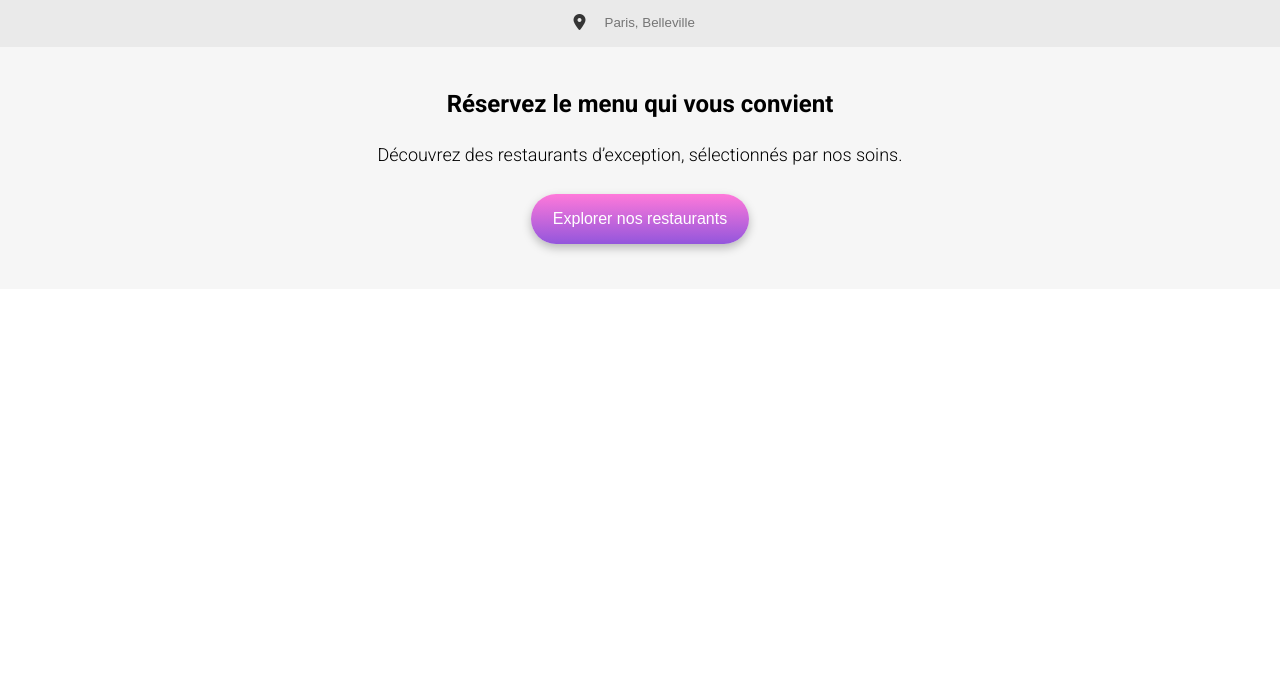
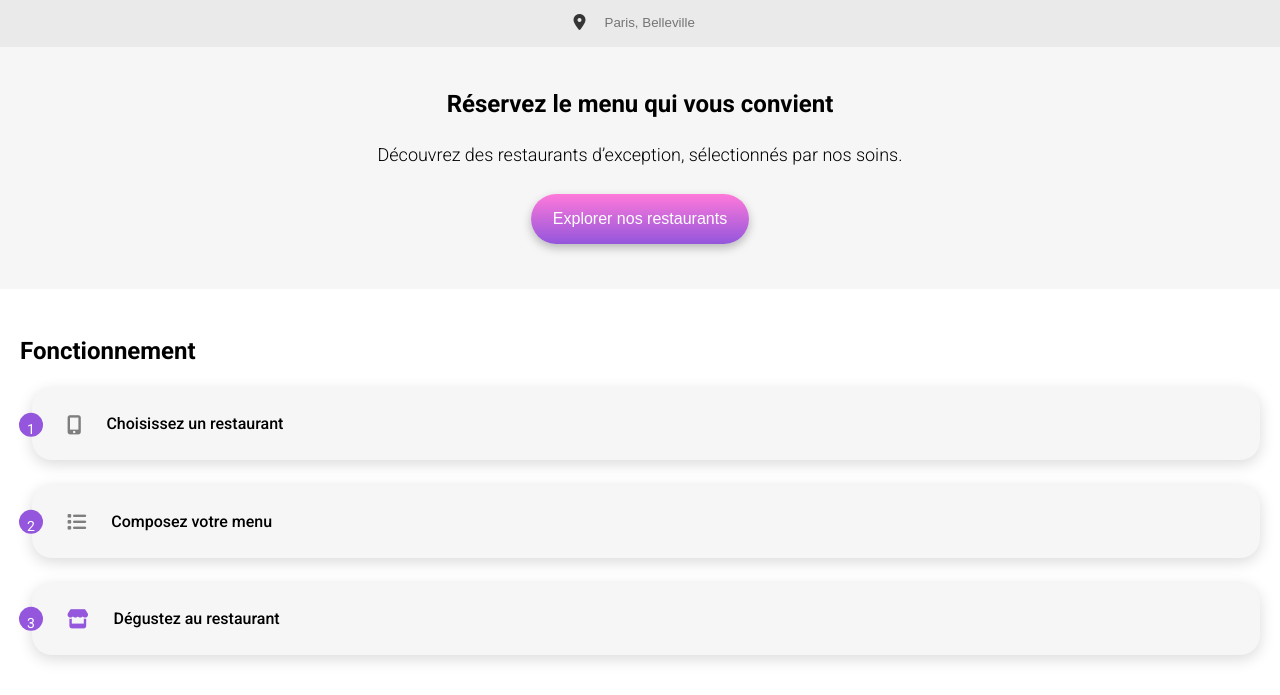
Before and after one commit to Axel93183/ohmyfood, a plain HTML site: page home.html in a window 1280 px wide. Shown: the part 83-778 px from the top of the page. Drawn offline with Linux system fonts and the light colour scheme.

Commit message:
Homepage : section-fonctionnement

```diff
--- a/assets/sass/abstracts/_mixins.scss
+++ b/assets/sass/abstracts/_mixins.scss
@@ -0,0 +1,14 @@
+@mixin font-title {
+  font-size: 24px;
+  font-weight: 700;
+}
+
+@mixin font-subtitle {
+  font-size: 18px;
+  font-weight: 300;
+}
+
+@mixin font-btn {
+  font-size: 16px;
+  font-weight: 500;
+}
--- a/assets/sass/abstracts/_variables.scss
+++ b/assets/sass/abstracts/_variables.scss
@@ -1,9 +1,10 @@
-$light-green: #99E2D0;
+$light-green: #99e2d0;
 $dark-green: #008766;
-$light-blue: #89C8FA;
-$dark-blue: #003A68;
-$purple: #9356DC;
+$light-blue: #89c8fa;
+$dark-blue: #003a68;
+$purple: #9356dc;
 $black: #101010;
-$light-grey: #F6F6F6;
-$grey: #EAEAEA;
+$light-grey: #f6f6f6;
+$soft-grey: #eaeaea;
+$grey: #7e7e7e;
 $dark-grey: #353535;
--- a/assets/sass/base/_typography.scss
+++ b/assets/sass/base/_typography.scss
@@ -1,18 +1,19 @@
-body{
-    font-family: Roboto;
+body {
+  font-family: Roboto;
 }
-.title{
-font-size: 24px;
-font-weight: 700;
+.title {
+  @include font-title;
 }
 
-.subtitle{
-    font-size: 18px;
-font-weight: 300;
+.subtitle {
+  @include font-subtitle;
 }
 
-.btnFont{
-    font-size: 16px;
-font-weight: 500;
-color: white;
+.btnFont {
+  @include font-btn;
+  color: white;
 }
+
+.workText {
+  @include font-btn;
+}
--- a/assets/sass/layout/_header.scss
+++ b/assets/sass/layout/_header.scss
@@ -16,7 +16,7 @@ header {
     align-items: center;
     height: 50px;
     color: $dark-grey;
-    background-color: $grey;
+    background-color: $soft-grey;
     width: 100%;
     input {
       background-color: inherit;
--- a/assets/sass/pages/_home.scss
+++ b/assets/sass/pages/_home.scss
@@ -1,4 +1,4 @@
-.explore{
+.explore {
   display: flex;
   flex-direction: column;
   gap: 30px;
@@ -6,8 +6,50 @@
   text-align: center;
   padding: 45px 0;
   background-color: $light-grey;
-    h1{
+  h1 {
     padding: 0 45px;
   }
+}
 
+.working {
+  padding: 50px 20px 70px;
+  display: flex;
+  flex-direction: column;
+  gap: 25px;
 }
+
+.working-container {
+  display: flex;
+  flex-direction: column;
+  gap: 25px;
+  padding-left: 12px;
+}
+
+.working-step {
+  display: flex;
+  gap: 25px;
+  align-items: center;
+  text-align: center;
+  height: 72.379px;
+  border-radius: 20px;
+  background-color: $light-grey;
+  box-shadow: 0px 4px 15px rgba(0, 0, 0, 0.15);
+  position: relative;
+  padding-left: 35px;
+  svg {
+    position: absolute;
+    transform: translateX(-200%);
+  }
+  i {
+    color: $grey;
+    font-size: larger;
+  }
+  .iStore {
+    color: $purple;
+  }
+}
+
+.restaurants {
+  background-color: $light-grey;
+  height: 200px;
+}
--- a/home.html
+++ b/home.html
@@ -12,6 +12,7 @@
 
     <link rel="stylesheet" href="assets/css/main.css" />
 </head>
+
 <body>
     <header>
         <div class="logo">
@@ -53,7 +54,41 @@
             <p class="subtitle">Découvrez des restaurants d’exception, sélectionnés par nos soins.</p>
             <button class="btnFont btnExplore">Explorer nos restaurants</button>
         </section>
+        <section class="working">
+            <h2 class="title">Fonctionnement</h2>
+            <div class="working-container">
+                <div class="working-step">
+                    <svg xmlns="http://www.w3.org/2000/svg" width="24" height="25" viewBox="0 0 24 25" fill="none">
+                        <circle cx="12" cy="12.8623" r="12" fill="#9356DC" />
+                        <text x="50%" y="75%" text-anchor="middle" alignment-baseline="middle" font-size="14"
+                            fill="white">1</text>
+                    </svg>
+                    <i class="fa-solid fa-mobile-screen-button"></i>
+                    <p class="workText">Choisissez un restaurant</p>
+                </div>
+                <div class="working-step">
+                    <svg xmlns="http://www.w3.org/2000/svg" width="24" height="25" viewBox="0 0 24 25" fill="none">
+                        <circle cx="12" cy="12.8623" r="12" fill="#9356DC" />
+                        <text x="50%" y="75%" text-anchor="middle" alignment-baseline="middle" font-size="14"
+                            fill="white">2</text>
+                    </svg>
+                    <i class="fa-solid fa-list"></i>
+                    <p class="workText">Composez votre menu</p>
+                </div>
+                <div class="working-step">
+                    <svg xmlns="http://www.w3.org/2000/svg" width="24" height="25" viewBox="0 0 24 25" fill="none">
+                        <circle cx="12" cy="12.8623" r="12" fill="#9356DC" />
+                        <text x="50%" y="75%" text-anchor="middle" alignment-baseline="middle" font-size="14"
+                            fill="white">3</text>
+                    </svg>
+                    <i class="fa-solid fa-store iStore"></i>
+                    <p class="workText">Dégustez au restaurant</p>
+                </div>
+            </div>
+        </section>
+        <section class="restaurants"></section>
     </main>
     <footer></footer>
 </body>
+
 </html>
```
Also changed, not shown: assets/css/main.css, 2 other files. Lines whose indentation alone changed are shown as unchanged.
